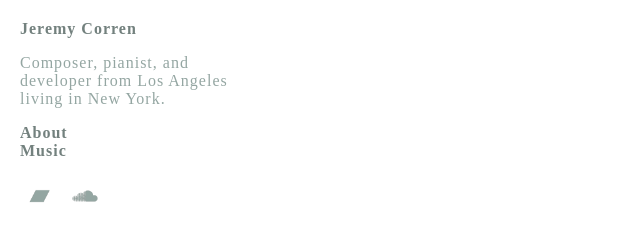
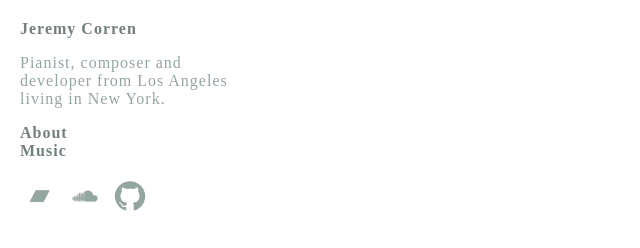
Before and after one commit to JeremyCorren/JeremyCorren.github.io, a plain HTML site: page index.html in a window 1280 px wide. Shown: the full height of the page, 0-640 px from the left. Drawn offline with Linux system fonts and the light colour scheme.

Commit message:
Edit blurb and add GitHub graphic-nav

```diff
--- a/index.html
+++ b/index.html
@@ -19,7 +19,7 @@
 			<section id="meat">
 				<div id="blurb">
 					<p>
-						Composer, pianist, and<br>
+						Pianist, composer and<br>
 						developer from Los Angeles<br>
 						living in New York.
 					</p>
@@ -30,7 +30,7 @@
 						<a class="text" href="music/music.html">Music</a><br>
 					</p>
 				</nav>
-				<nav id="graphic-nav"
+				<nav id="graphic-nav">
 					<p>
 						<a href="https://jeremycorren.bandcamp.com/releases">
 							<img class="link" src="img/bc-2.png" width="40" height="40"/>
@@ -38,6 +38,9 @@
 						<a href="http://soundcloud.com/jeremycorren">
 							<img class="link" src="img/sc.png" width="40" height="40"/>
 						</a>
+                        <a href="https://github.com/jeremycorren">
+                            <img class="link" src="img/git.png" width="40" height="40"/>
+                        </a>
 					</p>
 				</nav>
 			</section>
```
